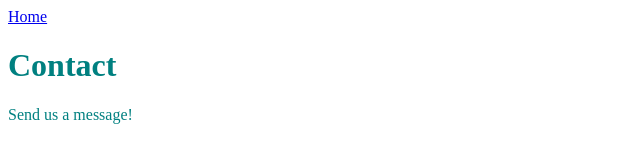
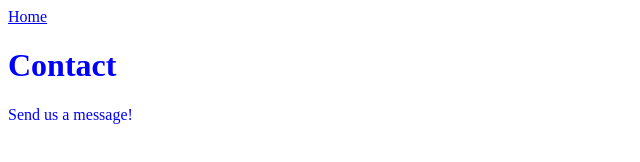
Before and after one commit to jcgentr/hello-world, a Gatsby site: page /contact in a window 1280 px wide. Shown: the whole page, without its empty margins (0-640 px from the left). Built offline with nearby package versions, Linux system fonts and the light colour scheme; Gatsby itself is replaced by a stand-in of ours.

Commit message:
trigger change in github

```diff
--- a/src/pages/contact.js
+++ b/src/pages/contact.js
@@ -4,7 +4,7 @@
 
 export default function Contact() {
   return (
-    <div style={{ color: `teal` }}>
+    <div style={{ color: `blue` }}>
       <Link to="/">Home</Link>
       <Header headerText="Contact" />
       <p>Send us a message!</p>
```
